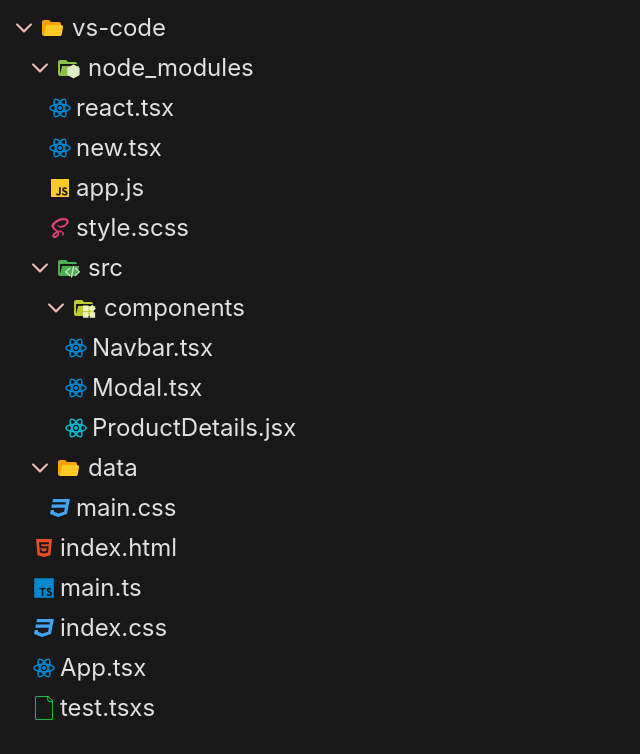
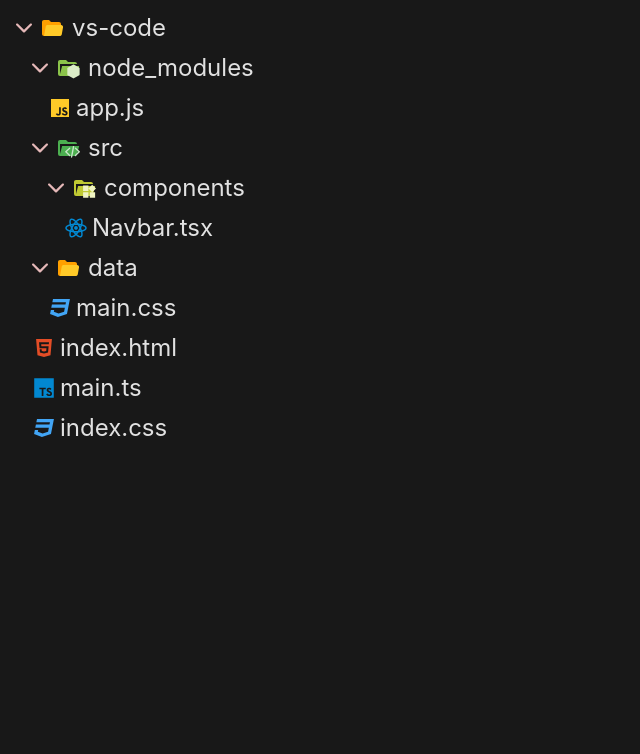
Before and after one commit to karimtarek0000/vscode-clone-react, a React (Vite) app: page / in a window 1280 px wide. Shown: the top 754 px of the page, without its empty margins (0-640 px from the left). Built offline with nearby package versions, Linux system fonts and the light colour scheme.

Commit message:
Refactor

```diff
--- a/src/App.tsx
+++ b/src/App.tsx
@@ -3,7 +3,7 @@ import { selectFileTree } from "./app/slices/fileTree";
 import RecursiveFile from "./components/RecursiveFile";
 import FileSyntaxHighlighter from "./components/ui/FileSyntaxHighlighter";
 import OpenedFilesBar from "./components/ui/OpenedFilesBar";
-import { files } from "./constans";
+import { files } from "./data";
 
 const App = () => {
   const { clickedFile } = useSelector(selectFileTree);
--- a/src/components/ui/RenderFileIcon.tsx
+++ b/src/components/ui/RenderFileIcon.tsx
@@ -1,4 +1,4 @@
-import { extFiles, extFolders } from "../../constans";
+import { extFiles, extFolders } from "../../data";
 import { IRenderFileIcon } from "../../interfaces";
 import RenderSVG from "./RenderSVG";
 
--- /dev/null
+++ b/src/constens/index.ts
@@ -0,0 +1,67 @@
+export const nodeModules = {
+  appjs: `console.log('app.js')`,
+};
+
+export const components = {
+  navbar: `const Navbar = () => {
+  return <div>Navbar</div>;
+};
+
+export default Navbar;
+`,
+};
+
+export const data = {
+  maincss: `:root {
+  font-family: Inter, system-ui, Avenir, Helvetica, Arial, sans-serif;
+  line-height: 1.5;
+  font-weight: 400;
+
+  color-scheme: light dark;
+  color: rgba(255, 255, 255, 0.87);
+  background-color: #181818;
+
+  font-synthesis: none;
+  text-rendering: optimizeLegibility;
+  -webkit-font-smoothing: antialiased;
+  -moz-osx-font-smoothing: grayscale;
+}`,
+};
+
+export const root = {
+  indexhtml: `<!doctype html>
+<html lang="en">
+  <head>
+    <meta charset="UTF-8" />
+    <link rel="icon" type="image/svg+xml" href="/vite.svg" />
+    <meta name="viewport" content="width=device-width, initial-scale=1.0" />
+    <title>Vite + React + TS</title>
+  </head>
+  <body>
+    <div id="root"></div>
+    <script type="module" src="/src/main.tsx"></script>
+  </body>
+</html>
+`,
+  maints: `export interface IFile {
+    id: string | null;
+    fileName: string;
+    isFolder: boolean;
+    children?: IFile[];
+    fileContent?: string;
+}`,
+  indexcss: `:root {
+  font-family: Inter, system-ui, Avenir, Helvetica, Arial, sans-serif;
+  line-height: 1.5;
+  font-weight: 400;
+
+  color-scheme: light dark;
+  color: rgba(255, 255, 255, 0.87);
+  background-color: #181818;
+
+  font-synthesis: none;
+  text-rendering: optimizeLegibility;
+  -webkit-font-smoothing: antialiased;
+  -moz-osx-font-smoothing: grayscale;
+}`,
+};
--- a/src/constans/index.ts
+++ b/src/data/index.ts
@@ -1,4 +1,5 @@
 import { v4 as uuid } from "uuid";
+import { components, data, nodeModules, root } from "../constens";
 import { IFile } from "../interfaces";
 
 export const files: IFile[] = [
@@ -14,27 +15,9 @@ export const files: IFile[] = [
         children: [
           {
             id: uuid(),
-            fileName: "react.tsx",
-            isFolder: false,
-            fileContent: "",
-          },
-          {
-            id: uuid(),
-            fileName: "new.tsx",
-            isFolder: false,
-            fileContent: "",
-          },
-          {
-            id: uuid(),
             fileName: "app.js",
             isFolder: false,
-            fileContent: "",
-          },
-          {
-            id: uuid(),
-            fileName: "style.scss",
-            isFolder: false,
-            fileContent: "",
+            fileContent: nodeModules.appjs,
           },
         ],
       },
@@ -52,19 +35,7 @@ export const files: IFile[] = [
                 id: uuid(),
                 fileName: "Navbar.tsx",
                 isFolder: false,
-                fileContent: "",
-              },
-              {
-                id: uuid(),
-                fileName: "Modal.tsx",
-                isFolder: false,
-                fileContent: "",
-              },
-              {
-                id: uuid(),
-                fileName: "ProductDetails.jsx",
-                isFolder: false,
-                fileContent: "",
+                fileContent: components.navbar,
               },
             ],
           },
@@ -79,7 +50,7 @@ export const files: IFile[] = [
             id: uuid(),
             fileName: "main.css",
             isFolder: false,
-            fileContent: "",
+            fileContent: data.maincss,
           },
         ],
       },
@@ -87,37 +58,19 @@ export const files: IFile[] = [
         id: uuid(),
         fileName: "index.html",
         isFolder: false,
-        fileContent: "",
+        fileContent: root.indexhtml,
       },
       {
         id: uuid(),
         fileName: "main.ts",
         isFolder: false,
-        fileContent: `export interface IFile {
-    id: string | null;
-    fileName: string;
-    isFolder: boolean;
-    children?: IFile[];
-    fileContent?: string;
-}`,
+        fileContent: root.maints,
       },
       {
         id: uuid(),
         fileName: "index.css",
         isFolder: false,
-        fileContent: "",
-      },
-      {
-        id: uuid(),
-        fileName: "App.tsx",
-        isFolder: false,
-        fileContent: "",
-      },
-      {
-        id: uuid(),
-        fileName: "test.tsxs",
-        isFolder: false,
-        fileContent: "",
+        fileContent: root.indexcss,
       },
     ],
   },
```
